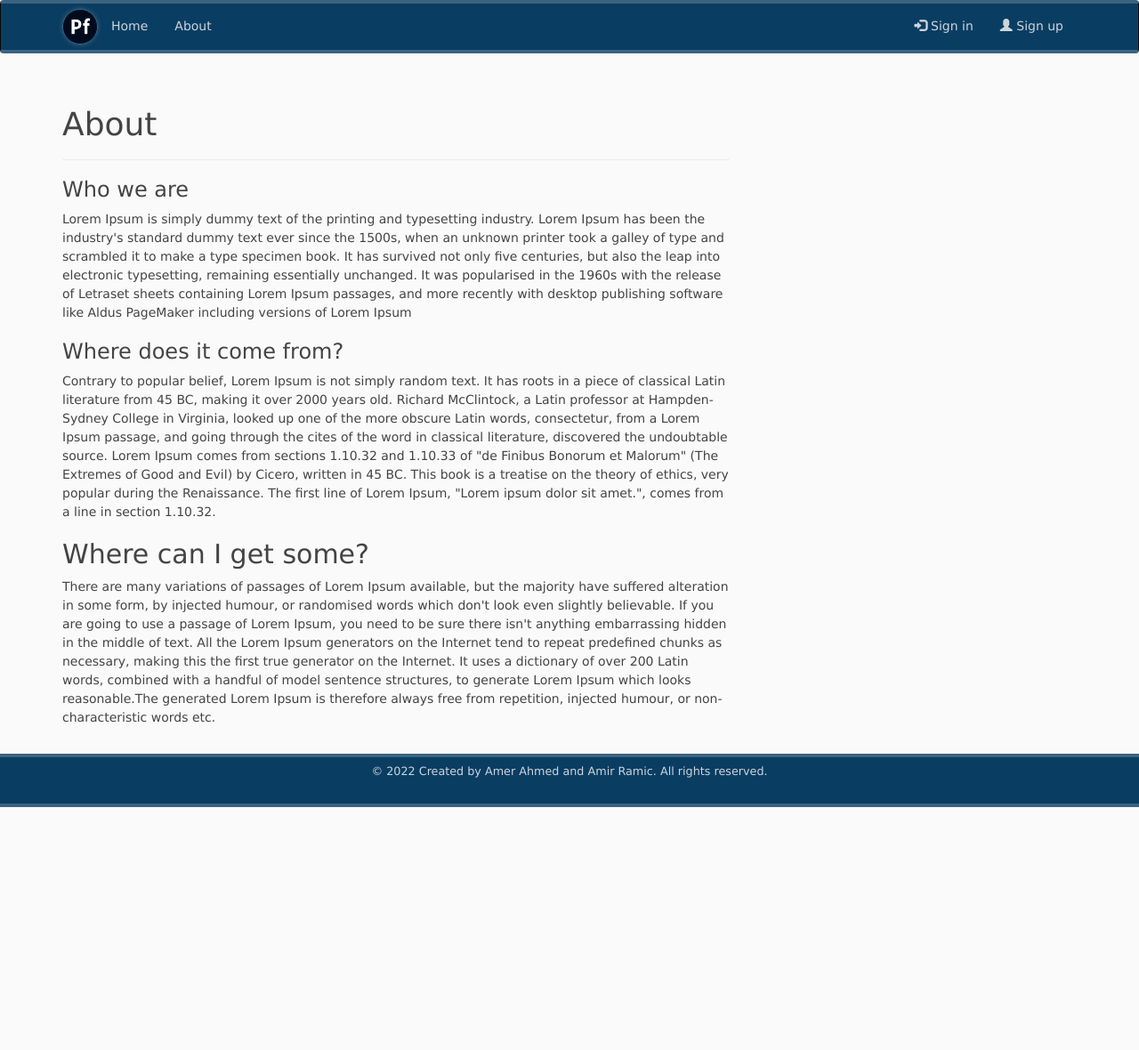
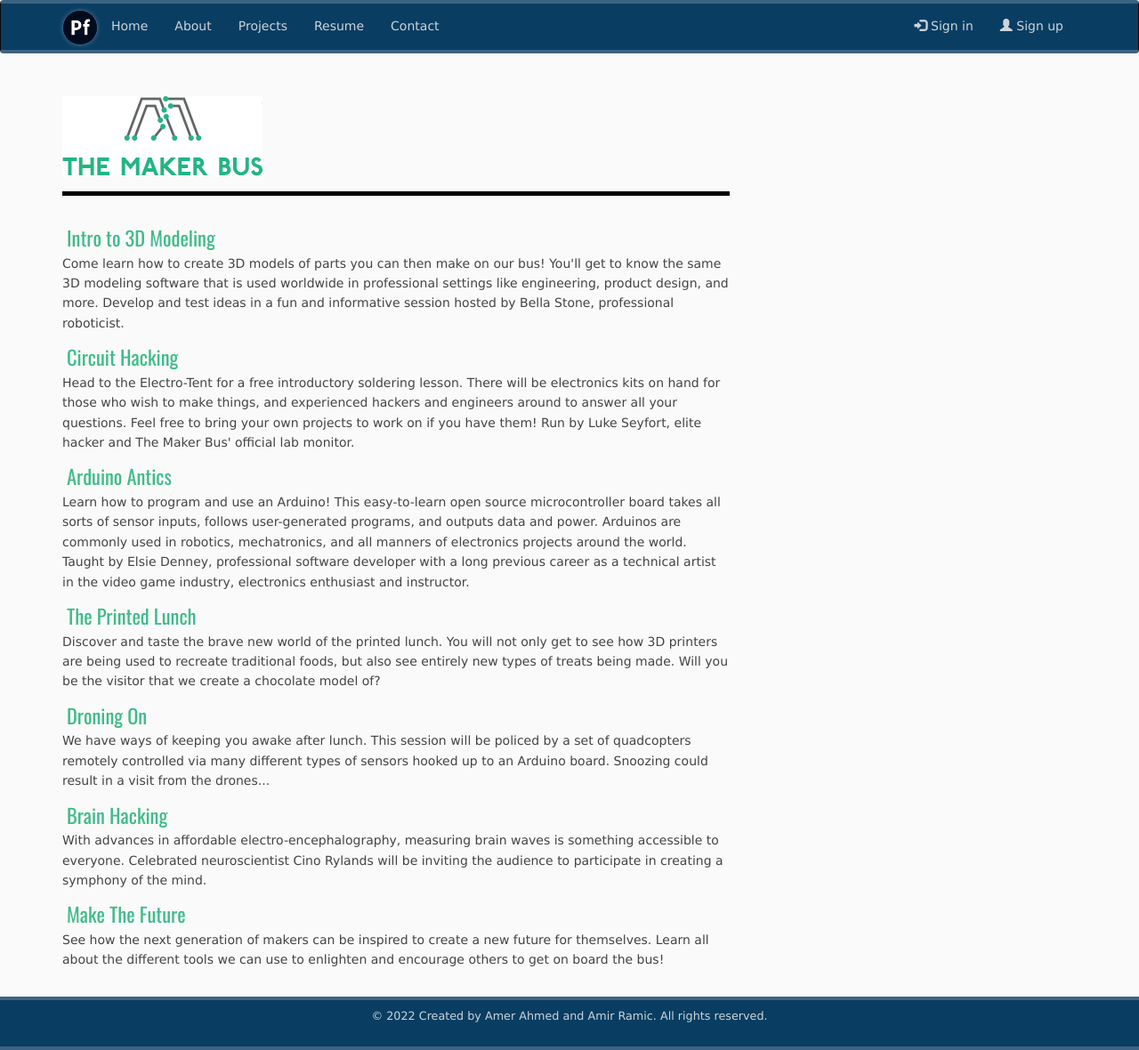
Before and after one commit to RamicAmir/portfolio-project, a Flask app: page /about in a window 1280 px wide. Shown: the whole page at 89% size. Before the commit the page ends 907 px from the top, so only its background shows below. Run offline with Flask 2, Linux system fonts and the light colour scheme; some libraries are stand-ins or nearby versions.

Commit message:
Added profile folder/contact

```diff
--- a/app/admin/routes/routes.py
+++ b/app/admin/routes/routes.py
@@ -15,3 +15,18 @@ def index():
 @admin.route("/about")
 def about():
     return render_template('about.html')
+
+
+@admin.route('/contact')
+def contact():
+    return render_template('contact.html')
+
+
+@admin.route('/projects')
+def projects():
+    return render_template('profile/projects.html')
+
+
+@admin.route('/resume')
+def resume():
+    return render_template('profile/resume.html')
--- a/app/static/css/main.css
+++ b/app/static/css/main.css
@@ -13,10 +13,11 @@ body {
   font-family: 'Lucida Grande', 'Lucida Sans Unicode', 'Geneva', 'Verdana', sans-serif;
   background: #fafafa;
   color: #444444;
-  line-height: 150%;
   font-weight: lighter;
   justify-content: start;
   padding-bottom: 80px;
+  line-height: 1.6;
+
 }
 
 h1, h2, h3, h4, h5, h6 {
@@ -115,7 +116,7 @@ a.article-title:hover {
   font-size: 2.5rem;
 }
 
-img {
+.img-logo {
   position: relative;
   border-radius: 50%;
   height: 40px;
--- /dev/null
+++ b/app/static/css/styles.css
@@ -0,0 +1,70 @@
+@import url(http://fonts.googleapis.com/css?family=Oswald:700,400);
+@import url(http://fonts.googleapis.com/css?family=Open+Sans);
+
+.header {
+	display: block;
+	height: 140px;
+	border-bottom: 5px solid #000;
+	margin-bottom: 30px;
+}
+
+.head {
+	font-weight: normal;
+	margin: 28px 0 0 0;
+	float: left;
+	width: 225px;
+	height: 90px;
+	background-image: url('../img/maker-logo.png');
+	background-repeat: no-repeat;
+	text-indent: 100%;
+	white-space: nowrap;
+	overflow: hidden;
+}
+
+.head2 {
+	font-size: 2.4em;
+	margin: 0.7em 0 1.7em 0;
+	padding: 0;
+  color: #3fbb8a;
+	line-height: 1em;
+	letter-spacing: -0.06em;
+}
+
+.head3 {
+	margin: 0;
+	font-size: 1.6em;
+	padding: 5px;
+	color: #3fbb8a;
+	font-family: oswald, arial, sans-serif;
+}
+
+.third {
+  border: 1px solid #dddddd; /* Gray border */
+  border-radius: 4px;  /* Rounded border */
+  padding: 5px; /* Some padding */
+  width: 230px;
+  float: left;
+  text-align: center;
+  margin: 5px 5px 10px 10px;
+}
+
+#conten p {border-right: 1px solid #999; }
+
+.third p {
+  padding: 0 20px 0 20px;
+  margin: 40px 0 20px 0;
+  text-align: left;
+  line-height: 1.4em;
+}
+
+
+.intro p {
+  margin: 0 0 0 0;
+  padding: 0 20px 20px 0;}
+
+
+.half {
+  padding-top: 60px;
+  width: 480px;
+  float: left;
+  text-align: center;}
--- a/app/templates/about.html
+++ b/app/templates/about.html
@@ -2,44 +2,81 @@
 {% block title %}About page{% endblock %}
 
 {% block page_content %}
-<div class="page-header">
-    <h1>About</h1>
-</div>
-    <p class="text-justify">
-    <h3>Who we are</h3>
-    Lorem Ipsum is simply dummy text of the printing and typesetting industry.
-    Lorem Ipsum has been the industry's standard dummy text ever since the 1500s,
-    when an unknown printer took a galley of type and scrambled it to make a type specimen book.
-    It has survived not only five centuries, but also the leap into electronic typesetting,
-    remaining essentially unchanged. It was popularised in the 1960s with the release of
-    Letraset sheets containing Lorem Ipsum passages, and more recently with desktop publishing
-    software like Aldus PageMaker including versions of Lorem Ipsum
-    </p>
-    <p class="text-justify">
-    <h3>Where does it come from?</h3>
-    Contrary to popular belief, Lorem Ipsum is not simply random text.
-    It has roots in a piece of classical Latin literature from 45 BC,
-    making it over 2000 years old. Richard McClintock, a Latin professor at
-    Hampden-Sydney College in Virginia, looked up one of the more obscure Latin words,
-    consectetur, from a Lorem Ipsum passage, and going through the cites of the word in
-    classical literature, discovered the undoubtable source. Lorem Ipsum comes
-    from sections 1.10.32 and 1.10.33 of "de Finibus Bonorum et Malorum"
-    (The Extremes of Good and Evil) by Cicero, written in 45 BC. This book is a
-    treatise on the theory of ethics, very popular during the Renaissance.
-    The first line of Lorem Ipsum, "Lorem ipsum dolor sit amet.", comes from a line in section 1.10.32.
-    </p>
-    <p class="text-justify">
-        <h2>Where can I get some?</h2>
-    There are many variations of passages of Lorem Ipsum available,
-    but the majority have suffered alteration in some form,
-    by injected humour, or randomised words which don't look even
-    slightly believable. If you are going to use a passage of Lorem Ipsum,
-    you need to be sure there isn't anything embarrassing hidden in
-    the middle of text. All the Lorem Ipsum generators on the Internet
-    tend to repeat predefined chunks as necessary, making this the first true
-    generator on the Internet. It uses a dictionary of over 200 Latin words,
-    combined with a handful of model sentence structures, to generate
-    Lorem Ipsum which looks reasonable.The generated Lorem Ipsum is therefore always free from repetition,
-    injected humour, or non-characteristic words etc.
-    </p>
+   <header class="header">
+		<h1 class="head">THE MAKER BUS</h1>
+	</header>
+
+	<div id="Intro-to-3D-Modeling">
+		<h3 class="head3">Intro to 3D Modeling</h3>
+		<p>
+			Come learn how to create 3D models of parts you can then make on our bus!
+			You'll get to know the same 3D modeling software that is used worldwide in
+			professional settings like engineering, product design, and more. Develop
+			and test ideas in a fun and informative session hosted by Bella Stone,
+			professional roboticist.
+		</p>
+	</div>
+
+	<div id="Circuit-Hacking">
+		<h3  class="head3">Circuit Hacking</h3>
+		<p>
+			Head to the Electro-Tent for a free introductory soldering lesson. There
+			will be electronics kits on hand for those who wish to make things, and
+			experienced hackers and engineers around to answer all your questions.
+			Feel free to bring your own projects to work on if you have them! Run by
+			Luke Seyfort, elite hacker and The Maker Bus' official lab monitor.
+		</p>
+	</div>
+
+	<div id="Arduino-Antics">
+		<h3  class="head3">Arduino Antics</h3>
+		<p>
+			Learn how to program and use an Arduino! This easy-to-learn open source
+			microcontroller board takes all sorts of sensor inputs, follows
+			user-generated programs, and outputs data and power. Arduinos are commonly
+			used in robotics, mechatronics, and all manners of electronics projects
+			around the world. Taught by Elsie Denney, professional software developer
+			with a long previous career as a technical artist in the video game
+			industry, electronics enthusiast and instructor.
+		</p>
+	</div>
+
+	<div id="The-Printed-Lunch">
+		<h3  class="head3">The Printed Lunch</h3>
+		<p>
+			Discover and taste the brave new world of the printed lunch. You will not
+			only get to see how 3D printers are being used to recreate traditional
+			foods, but also see entirely new types of treats being made. Will you be
+			the visitor that we create a chocolate model of?
+		</p>
+	</div>
+
+	<div id="Droning-On">
+		<h3  class="head3">Droning On</h3>
+		<p>
+			We have ways of keeping you awake after lunch. This session will be
+			policed by a set of quadcopters remotely controlled via many different
+			types of sensors hooked up to an Arduino board. Snoozing could result in a
+			visit from the drones...
+		</p>
+	</div>
+
+	<div id="Brain-Hacking">
+		<h3  class="head3">Brain Hacking</h3>
+		<p>
+			With advances in affordable electro-encephalography, measuring brain waves
+			is something accessible to everyone. Celebrated neuroscientist Cino
+			Rylands will be inviting the audience to participate in creating a
+			symphony of the mind.
+		</p>
+	</div>
+
+	<div id="Make-The-Future">
+		<h3  class="head3">Make The Future</h3>
+		<p>
+			See how the next generation of makers can be inspired to create a new
+			future for themselves. Learn all about the different tools we can use to
+			enlighten and encourage others to get on board the bus!
+		</p>
+	</div>
 {% endblock %}
--- a/app/templates/base.html
+++ b/app/templates/base.html
@@ -6,6 +6,7 @@
     <link rel="shortcut icon" href="{{ url_for('static', filename='img/favicon.ico') }}" type="image/x-icon">
     <link rel="icon" href="{{ url_for('static', filename='img/favicon.ico') }}" type="image/x-icon">
     <link rel="stylesheet" type="text/css" href="{{ url_for('static', filename='css/main.css') }}">
+    <link rel="stylesheet" type="text/css" href="{{ url_for('static', filename='css/styles.css') }}">
 {% endblock %}
 
 {% block navbar %}
@@ -19,13 +20,16 @@
                 <span class="icon-bar"></span>
             </button>
             <a class="nav-link" href="{{ url_for('admin.index') }}">
-            <img src="{{ url_for('static', filename='img/logo.png') }}" alt="logo"></a>
+            <img class="img-logo" src="{{ url_for('static', filename='img/logo.png') }}" alt="logo"></a>
     </div>
       <!--Navbar Left Side-->
     <div class="collapse navbar-collapse" id="navbarToggle">
       <ul class="nav navbar-nav mr-auto">
           <li role="presentation"><a class="nav-item nav-link" href="{{ url_for('admin.index') }}" >Home</a></li>
           <li role="presentation"><a class="nav-item nav-link" href="{{ url_for('admin.about') }}">About</a></li>
+          <li role="presentation"><a class="nav-item nav-link" href="{{ url_for('admin.projects') }}">Projects</a></li>
+          <li role="presentation"><a class="nav-item nav-link" href="{{ url_for('admin.resume') }}">Resume</a></li>
+          <li role="presentation"><a class="nav-item nav-link" href="{{ url_for('admin.contact') }}">Contact</a></li>
       </ul>
         <!--Navbar Right Side-->
        <ul class="nav navbar-nav navbar-right">
```
Also changed, not shown: app/templates/contact.html (added, +9 -0 lines), app/templates/profile/projects.html (added, +44 -0 lines), app/templates/profile/resume.html (added, +9 -0 lines), app/static/img/home1.jpg (added), app/static/img/home2.jpg (added), app/static/img/home3.jpg (added), app/static/img/maker-logo.png (added).
